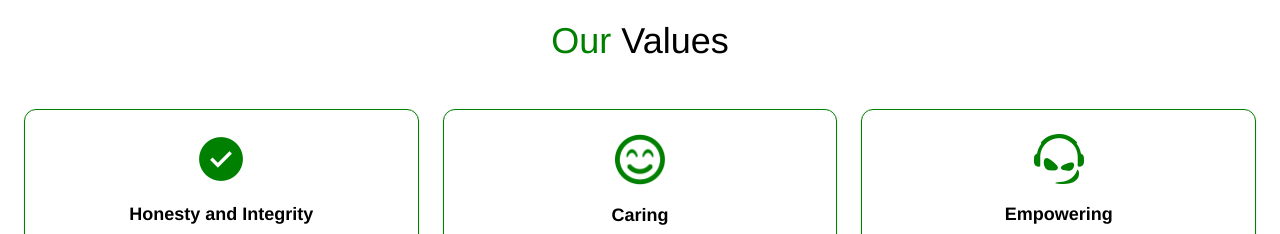
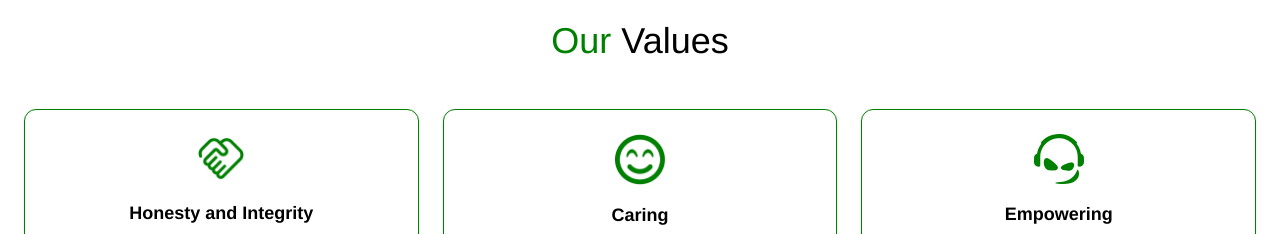
Before and after one commit to MihailoTerzic/Tackles, a Next.js app: page /about in a window 1280 px wide. Shown: the part 1100-1334 px from the top of the page. Built offline with nearby package versions, Linux system fonts and the light colour scheme.

Commit message:
updated icon on about page

```diff
--- a/app/about/values.js
+++ b/app/about/values.js
@@ -11,7 +11,7 @@ export default function OurValues() {
         <div className="grid grid-cols-1 md:grid-cols-2 lg:grid-cols-3 gap-6">
           {[
             {
-              icon: <Image src={'/homepage/checkmark.png'} height={50} width={50} alt="icon"/>,
+              icon: <Image src={'/about/handshake.png'} height={50} width={50} alt="icon"/>,
               title: 'Honesty and Integrity',
               desc: 'We are committed to promote high standards of honesty and integrity by being fair, honest, transparent and ethical in our conduct and actions.'
             },
```
Also changed, not shown: public/about/handshake.png (added).
